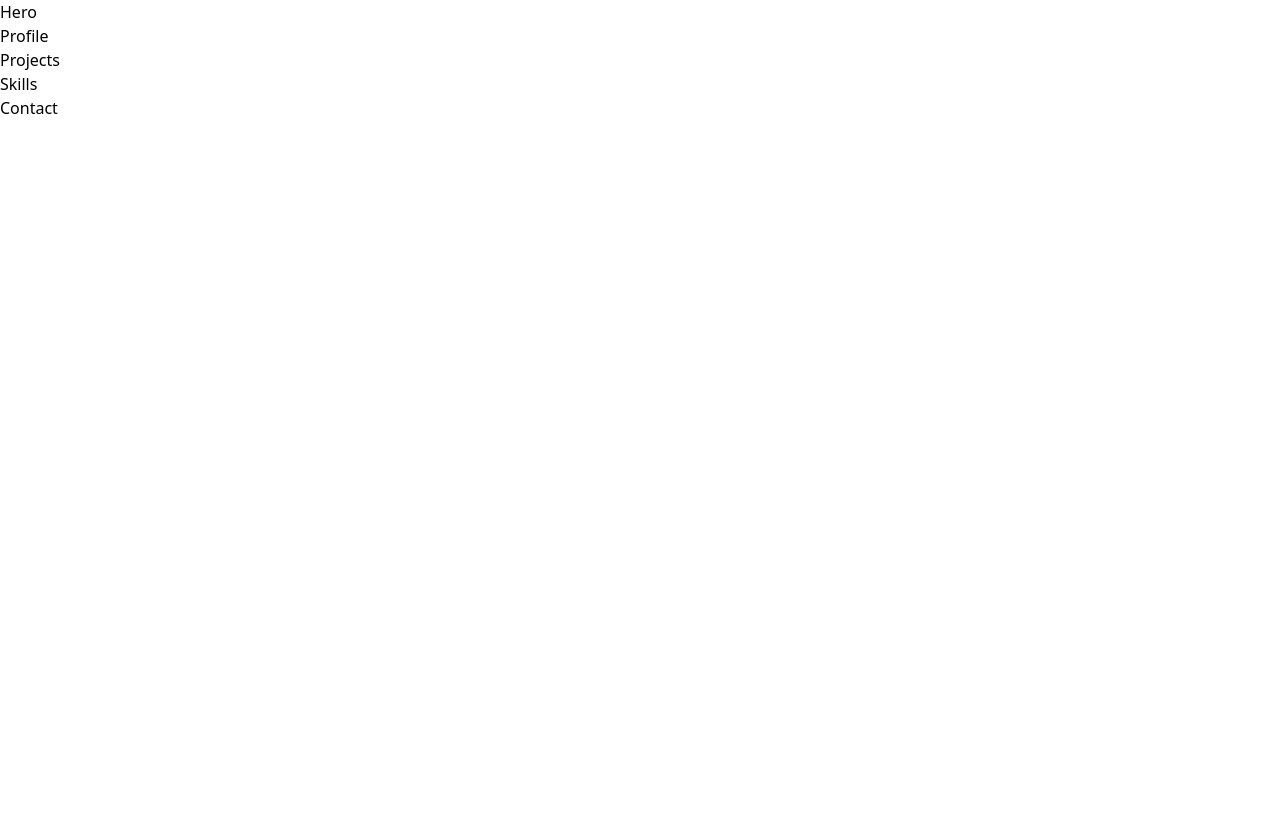
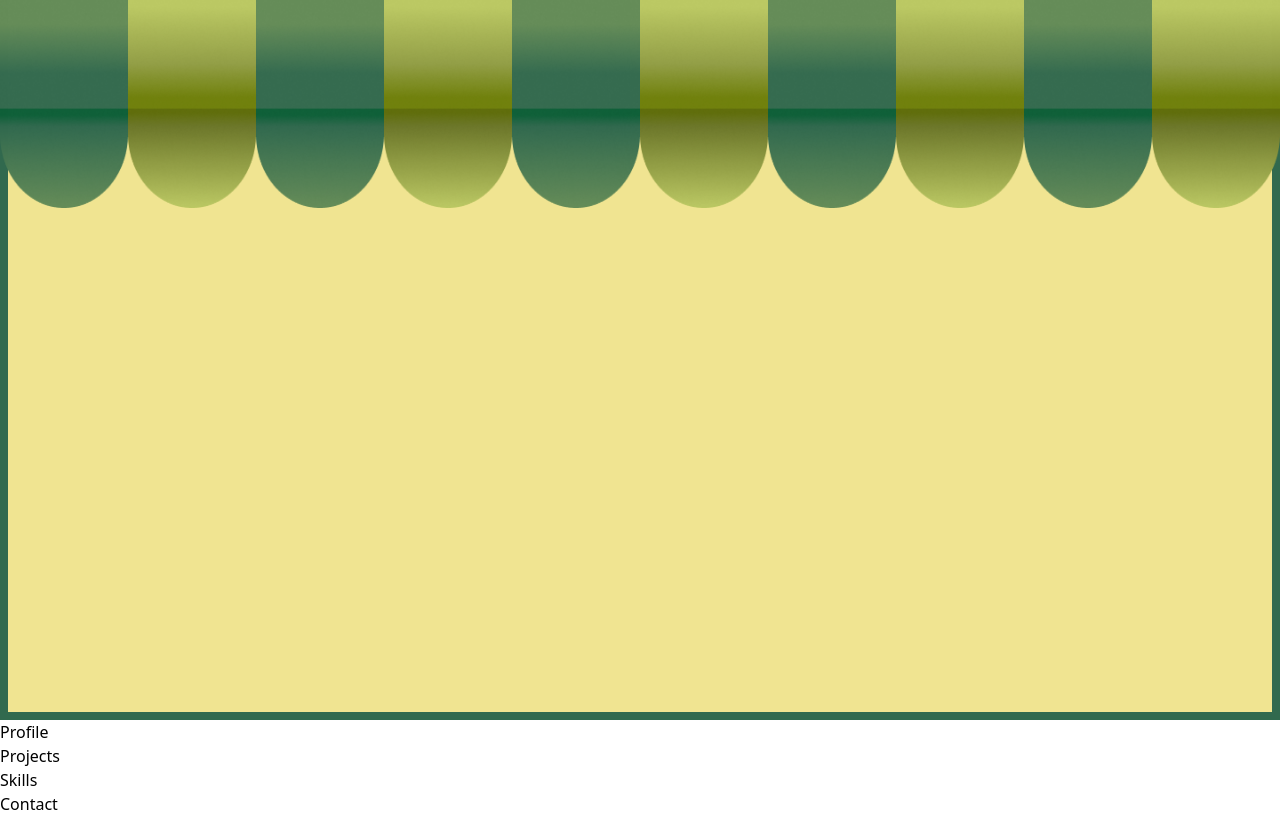
Before and after one commit to Deswandy/portfolio, a React (Vite) app: page / in a window 1280 px wide. Built offline with nearby package versions, Linux system fonts and the light colour scheme.

Commit message:
feat: hero 30%

```diff
--- a/src/components/Hero.tsx
+++ b/src/components/Hero.tsx
@@ -1,6 +1,10 @@
+import roof from "@/assets/images/roof.png"
+
 const Hero = () => {
   return (
-    <div>Hero</div>
+    <div className="h-[90vh] bg-accent-foreground border-b-8 border-l-8 border-r-8 border-accent">
+      <img className="w-full absolute left-0 bg-cover h-52" src={roof}/>
+    </div>
   )
 }
 
--- a/src/index.css
+++ b/src/index.css
@@ -3,11 +3,115 @@
 
 @custom-variant dark (&:is(.dark *));
 
+:root {
+  --background: #edf1f3;
+  --foreground: #0a0a0a;
+  --card: #ffffff;
+  --card-foreground: #0a0a0a;
+  --popover: #ffffff;
+  --popover-foreground: #0a0a0a;
+  --primary: #bbc863;
+  --primary-foreground: #fafafa;
+  --secondary: #658c58;
+  --secondary-foreground: #edf1f3;
+  --muted: #f5f5f5;
+  --muted-foreground: #737373;
+  --accent: #31694e;
+  --accent-foreground: #f0e491;
+  --destructive: #e7000b;
+  --destructive-foreground: #ffffff;
+  --border: #e5e5e5;
+  --input: #e5e5e5;
+  --ring: #a1a1a1;
+  --chart-1: #91c5ff;
+  --chart-2: #3a81f6;
+  --chart-3: #2563ef;
+  --chart-4: #1a4eda;
+  --chart-5: #1f3fad;
+  --sidebar: #fafafa;
+  --sidebar-foreground: #0a0a0a;
+  --sidebar-primary: #171717;
+  --sidebar-primary-foreground: #fafafa;
+  --sidebar-accent: #f5f5f5;
+  --sidebar-accent-foreground: #171717;
+  --sidebar-border: #e5e5e5;
+  --sidebar-ring: #a1a1a1;
+  --font-sans: ui-sans-serif, system-ui, -apple-system, BlinkMacSystemFont, 'Segoe UI', Roboto, 'Helvetica Neue', Arial, 'Noto Sans', sans-serif, 'Apple Color Emoji', 'Segoe UI Emoji', 'Segoe UI Symbol', 'Noto Color Emoji';
+  --font-serif: ui-serif, Georgia, Cambria, "Times New Roman", Times, serif;
+  --font-mono: ui-monospace, SFMono-Regular, Menlo, Monaco, Consolas, "Liberation Mono", "Courier New", monospace;
+  --radius: 0.625rem;
+  --shadow-x: 0;
+  --shadow-y: 1px;
+  --shadow-blur: 3px;
+  --shadow-spread: 0px;
+  --shadow-opacity: 0.1;
+  --shadow-color: oklch(0 0 0);
+  --shadow-2xs: 0 1px 3px 0px hsl(0 0% 0% / 0.05);
+  --shadow-xs: 0 1px 3px 0px hsl(0 0% 0% / 0.05);
+  --shadow-sm: 0 1px 3px 0px hsl(0 0% 0% / 0.10), 0 1px 2px -1px hsl(0 0% 0% / 0.10);
+  --shadow: 0 1px 3px 0px hsl(0 0% 0% / 0.10), 0 1px 2px -1px hsl(0 0% 0% / 0.10);
+  --shadow-md: 0 1px 3px 0px hsl(0 0% 0% / 0.10), 0 2px 4px -1px hsl(0 0% 0% / 0.10);
+  --shadow-lg: 0 1px 3px 0px hsl(0 0% 0% / 0.10), 0 4px 6px -1px hsl(0 0% 0% / 0.10);
+  --shadow-xl: 0 1px 3px 0px hsl(0 0% 0% / 0.10), 0 8px 10px -1px hsl(0 0% 0% / 0.10);
+  --shadow-2xl: 0 1px 3px 0px hsl(0 0% 0% / 0.25);
+  --tracking-normal: 0em;
+  --spacing: 0.25rem;
+}
+
+.dark {
+  --background: #0a0a0a;
+  --foreground: #fafafa;
+  --card: #171717;
+  --card-foreground: #fafafa;
+  --popover: #262626;
+  --popover-foreground: #fafafa;
+  --primary: #e5e5e5;
+  --primary-foreground: #171717;
+  --secondary: #262626;
+  --secondary-foreground: #fafafa;
+  --muted: #262626;
+  --muted-foreground: #a1a1a1;
+  --accent: #404040;
+  --accent-foreground: #fafafa;
+  --destructive: #ff6467;
+  --destructive-foreground: #fafafa;
+  --border: #282828;
+  --input: #343434;
+  --ring: #737373;
+  --chart-1: #91c5ff;
+  --chart-2: #3a81f6;
+  --chart-3: #2563ef;
+  --chart-4: #1a4eda;
+  --chart-5: #1f3fad;
+  --sidebar: #171717;
+  --sidebar-foreground: #fafafa;
+  --sidebar-primary: #1447e6;
+  --sidebar-primary-foreground: #fafafa;
+  --sidebar-accent: #262626;
+  --sidebar-accent-foreground: #fafafa;
+  --sidebar-border: #282828;
+  --sidebar-ring: #525252;
+  --font-sans: ui-sans-serif, system-ui, -apple-system, BlinkMacSystemFont, 'Segoe UI', Roboto, 'Helvetica Neue', Arial, 'Noto Sans', sans-serif, 'Apple Color Emoji', 'Segoe UI Emoji', 'Segoe UI Symbol', 'Noto Color Emoji';
+  --font-serif: ui-serif, Georgia, Cambria, "Times New Roman", Times, serif;
+  --font-mono: ui-monospace, SFMono-Regular, Menlo, Monaco, Consolas, "Liberation Mono", "Courier New", monospace;
+  --radius: 0.625rem;
+  --shadow-x: 0;
+  --shadow-y: 1px;
+  --shadow-blur: 3px;
+  --shadow-spread: 0px;
+  --shadow-opacity: 0.1;
+  --shadow-color: oklch(0 0 0);
+  --shadow-2xs: 0 1px 3px 0px hsl(0 0% 0% / 0.05);
+  --shadow-xs: 0 1px 3px 0px hsl(0 0% 0% / 0.05);
+  --shadow-sm: 0 1px 3px 0px hsl(0 0% 0% / 0.10), 0 1px 2px -1px hsl(0 0% 0% / 0.10);
+  --shadow: 0 1px 3px 0px hsl(0 0% 0% / 0.10), 0 1px 2px -1px hsl(0 0% 0% / 0.10);
+  --shadow-md: 0 1px 3px 0px hsl(0 0% 0% / 0.10), 0 2px 4px -1px hsl(0 0% 0% / 0.10);
+  --shadow-lg: 0 1px 3px 0px hsl(0 0% 0% / 0.10), 0 4px 6px -1px hsl(0 0% 0% / 0.10);
+  --shadow-xl: 0 1px 3px 0px hsl(0 0% 0% / 0.10), 0 8px 10px -1px hsl(0 0% 0% / 0.10);
+  --shadow-2xl: 0 1px 3px 0px hsl(0 0% 0% / 0.25);
+}
+
 @theme inline {
-  --radius-sm: calc(var(--radius) - 4px);
-  --radius-md: calc(var(--radius) - 2px);
-  --radius-lg: var(--radius);
-  --radius-xl: calc(var(--radius) + 4px);
   --color-background: var(--background);
   --color-foreground: var(--foreground);
   --color-card: var(--card);
@@ -23,6 +127,7 @@
   --color-accent: var(--accent);
   --color-accent-foreground: var(--accent-foreground);
   --color-destructive: var(--destructive);
+  --color-destructive-foreground: var(--destructive-foreground);
   --color-border: var(--border);
   --color-input: var(--input);
   --color-ring: var(--ring);
@@ -39,47 +144,22 @@
   --color-sidebar-accent-foreground: var(--sidebar-accent-foreground);
   --color-sidebar-border: var(--sidebar-border);
   --color-sidebar-ring: var(--sidebar-ring);
+
+  --font-sans: var(--font-sans);
+  --font-mono: var(--font-mono);
+  --font-serif: var(--font-serif);
+
+  --radius-sm: calc(var(--radius) - 4px);
+  --radius-md: calc(var(--radius) - 2px);
+  --radius-lg: var(--radius);
+  --radius-xl: calc(var(--radius) + 4px);
+
+  --shadow-2xs: var(--shadow-2xs);
+  --shadow-xs: var(--shadow-xs);
+  --shadow-sm: var(--shadow-sm);
+  --shadow: var(--shadow);
+  --shadow-md: var(--shadow-md);
+  --shadow-lg: var(--shadow-lg);
+  --shadow-xl: var(--shadow-xl);
+  --shadow-2xl: var(--shadow-2xl);
 }
-
-.dark {
-  --background: oklch(0.145 0 0);
-  --foreground: oklch(0.985 0 0);
-  --card: oklch(0.205 0 0);
-  --card-foreground: oklch(0.985 0 0);
-  --popover: oklch(0.205 0 0);
-  --popover-foreground: oklch(0.985 0 0);
-  --primary: oklch(0.922 0 0);
-  --primary-foreground: oklch(0.205 0 0);
-  --secondary: oklch(0.269 0 0);
-  --secondary-foreground: oklch(0.985 0 0);
-  --muted: oklch(0.269 0 0);
-  --muted-foreground: oklch(0.708 0 0);
-  --accent: oklch(0.269 0 0);
-  --accent-foreground: oklch(0.985 0 0);
-  --destructive: oklch(0.704 0.191 22.216);
-  --border: oklch(1 0 0 / 10%);
-  --input: oklch(1 0 0 / 15%);
-  --ring: oklch(0.556 0 0);
-  --chart-1: oklch(0.488 0.243 264.376);
-  --chart-2: oklch(0.696 0.17 162.48);
-  --chart-3: oklch(0.769 0.188 70.08);
-  --chart-4: oklch(0.627 0.265 303.9);
-  --chart-5: oklch(0.645 0.246 16.439);
-  --sidebar: oklch(0.205 0 0);
-  --sidebar-foreground: oklch(0.985 0 0);
-  --sidebar-primary: oklch(0.488 0.243 264.376);
-  --sidebar-primary-foreground: oklch(0.985 0 0);
-  --sidebar-accent: oklch(0.269 0 0);
-  --sidebar-accent-foreground: oklch(0.985 0 0);
-  --sidebar-border: oklch(1 0 0 / 10%);
-  --sidebar-ring: oklch(0.556 0 0);
-}
-
-@layer base {
-  * {
-    @apply border-border outline-ring/50;
-  }
-  body {
-    @apply bg-background text-foreground;
-  }
-}
--- a/src/routes/index.tsx
+++ b/src/routes/index.tsx
@@ -1,3 +1,4 @@
+import Hero from '@/components/Hero'
 import { createFileRoute } from '@tanstack/react-router'
 
 export const Route = createFileRoute('/')({
@@ -7,7 +8,7 @@ export const Route = createFileRoute('/')({
 function RouteComponent() {
   return (
   <div>
-    <h1>Hero</h1>
+    <Hero/>
     <h1>Profile</h1>
     <h1>Projects</h1>
     <h1>Skills</h1>
```
Also changed, not shown: src/assets/images/roof.png (added).
